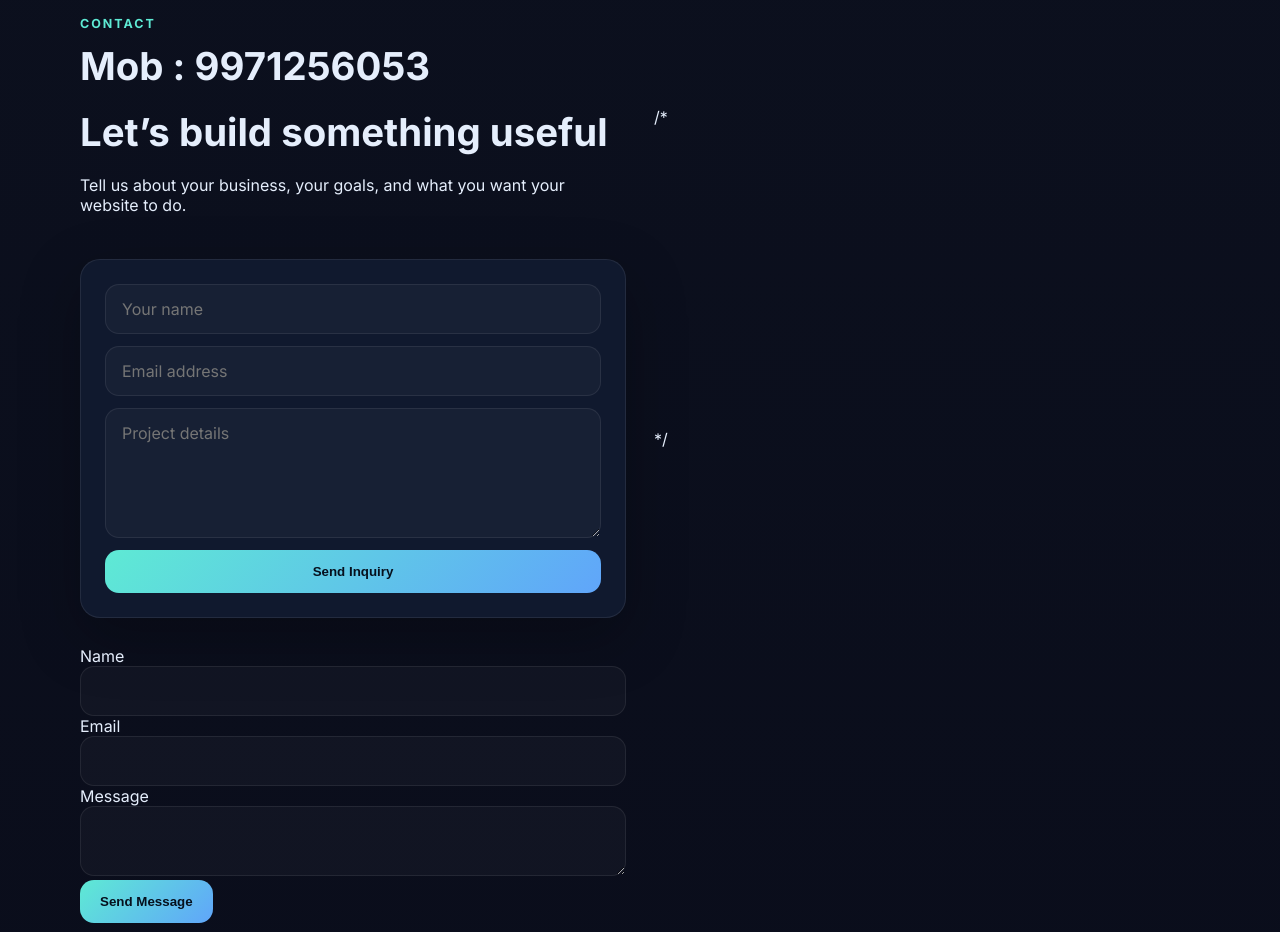
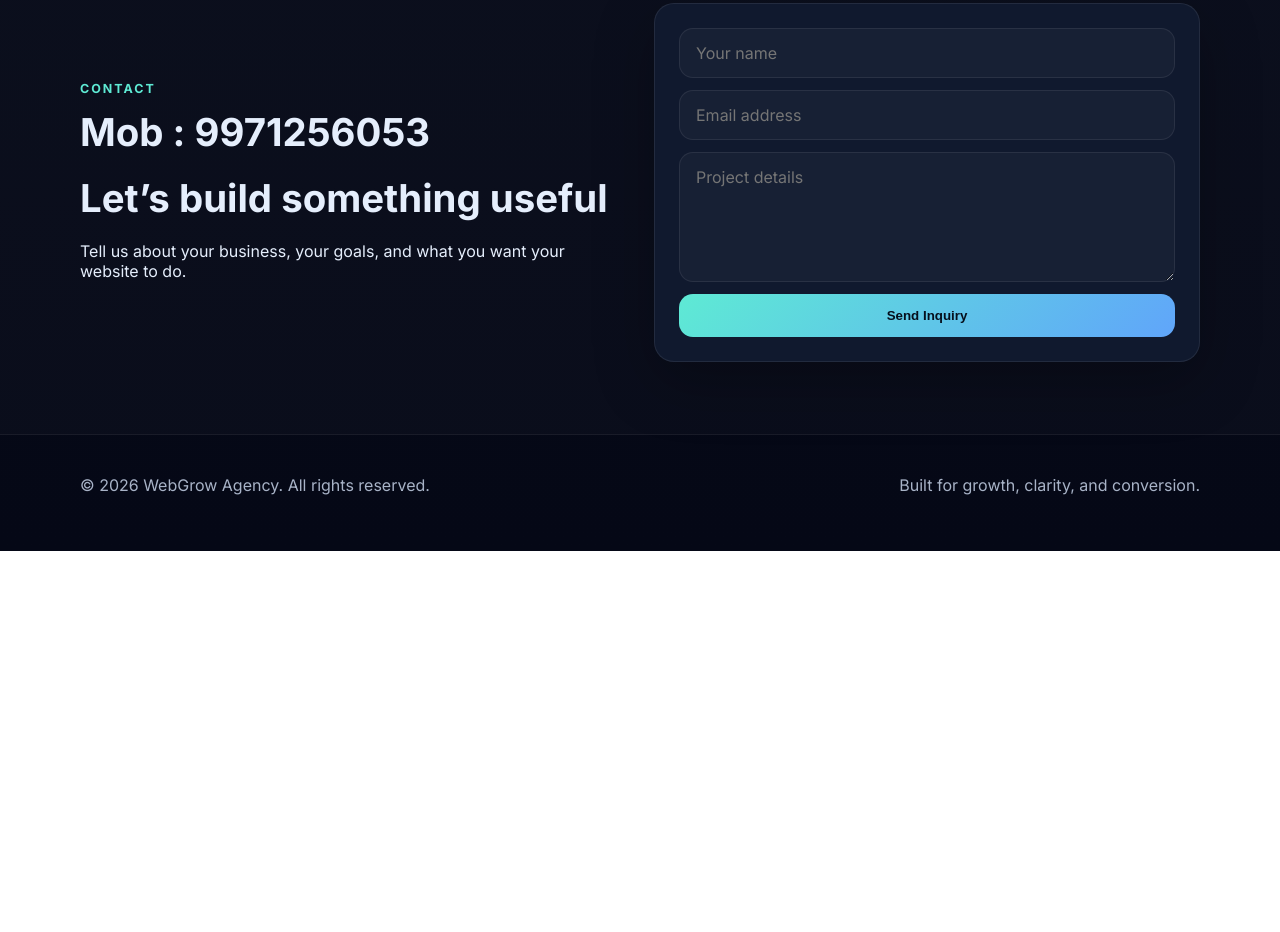
Before and after one commit to aghkmnrsu-cell/webgrow-agency, a plain HTML site: page index.html in a window 1280 px wide. Shown: the part 3108-4040 px from the top of the page. After the commit the page ends 3659 px from the top, so only its background shows below. Drawn offline with Linux system fonts and the light colour scheme.

Commit message:
Fix HTML formatting and restore content

```diff
--- a/index.html
+++ b/index.html
@@ -180,28 +180,15 @@
           <p>Tell us about your business, your goals, and what you want your website to do.</p>
         </div>
 
-       /* <form class="card contact-form">
+       <form class="card contact-form">
+          <form action="https://formspree.io/f/xeajlyre" method="POST">
           <input type="text" placeholder="Your name" aria-label="Your name" />
           <input type="email" placeholder="Email address" aria-label="Email address" />
           <textarea rows="5" placeholder="Project details" aria-label="Project details"></textarea>
           <button type="submit" class="btn">Send Inquiry</button>
-        </form> */
+        </form>
 
-         <form action="https://formspree.io/f/xeajlyre" method="POST">
-          <div>
-            <label for="name">Name</label>
-            <input type="text" id="name" name="name" required />
-          </div>
-          <div>
-            <label for="email">Email</label>
-            <input type="email" id="email" name="email" required />
-          </div>
-          <div>
-            <label for="message">Message</label>
-            <textarea id="message" name="message" required></textarea>
-          </div>
-          <button class="btn accent" type="submit">Send Message</button>
-        </form>
+
       </div>
     </section>
   </main>
```
